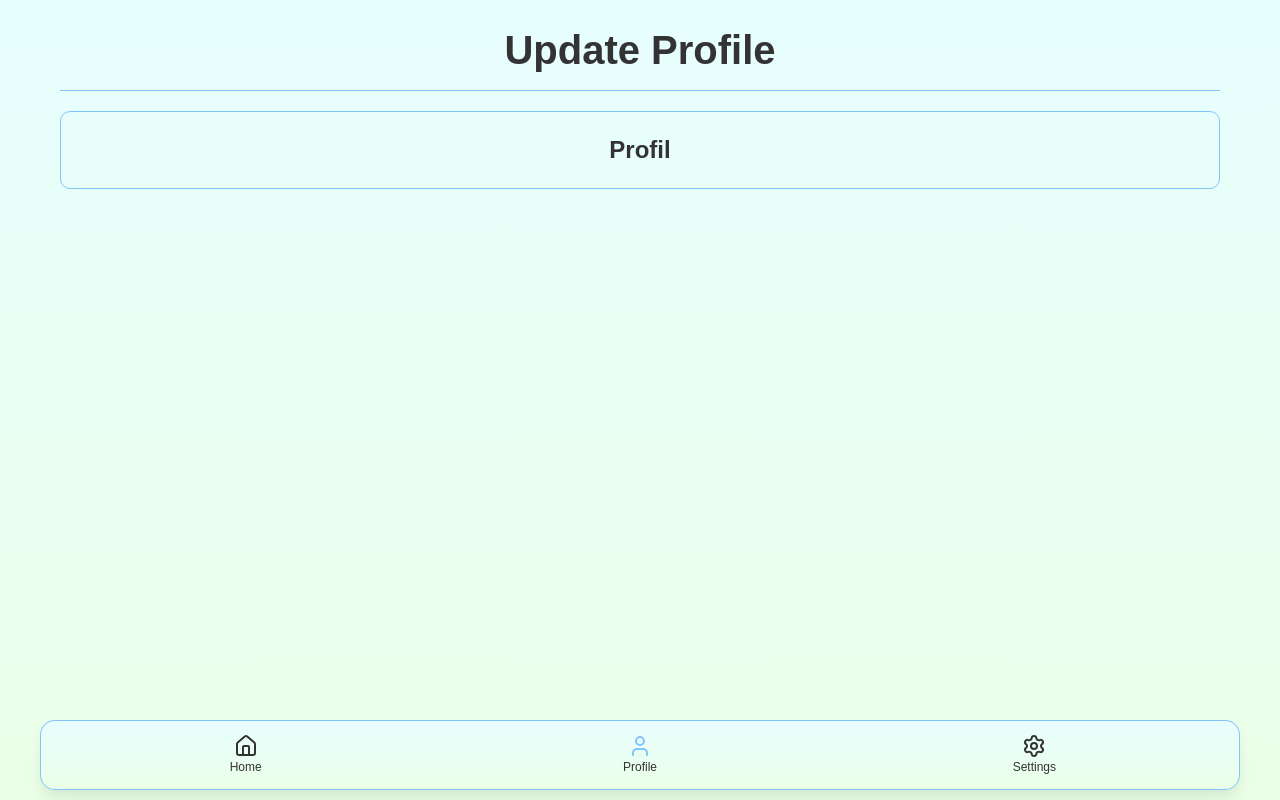
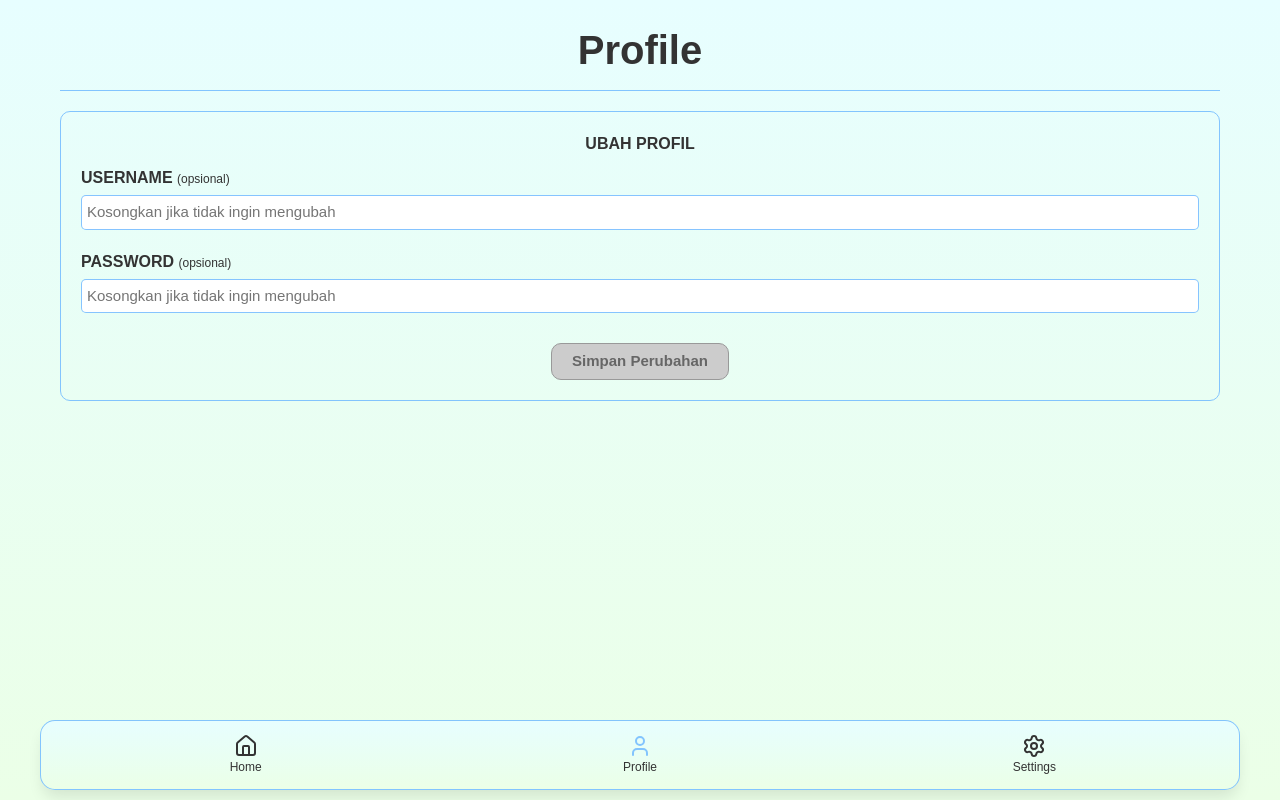
Before and after one commit to novalsofyan/web-commision-kana, a Vue app in the folder frontend/admin/: page /profile in a window 1280 px wide. Built offline with nearby package versions, Linux system fonts and the light colour scheme; no server answers; sample sign-in values are in the browser's storage; the HTML template or start-up script is replaced by a standard one.

Commit message:
[front-end] - fully functional update profile

```diff
--- a/frontend/admin/src/pages/ProfilePage.vue
+++ b/frontend/admin/src/pages/ProfilePage.vue
@@ -1,13 +1,100 @@
 <script setup lang="ts">
 import NavbarDashboard from '@/components/NavbarDashboard.vue'
+import { ref, computed } from 'vue'
+import { useAuthStore } from '@/stores/auth'
+import axios from 'axios'
+
+const username = ref<string>('')
+const password = ref<string>('')
+const authStore = useAuthStore()
+const isLoading = ref<boolean>(false)
+const successMessage = ref<string>('')
+const errorMessage = ref<string>('')
+
+const isDisabled = computed(() => {
+  const hasUsername = username.value.trim().length > 0
+  const hasPassword = password.value.trim().length > 0
+
+  return isLoading.value || (!hasUsername && !hasPassword)
+})
+
+const handleUpdate = async () => {
+  successMessage.value = ''
+  errorMessage.value = ''
+  isLoading.value = true
+
+  try {
+    const payload: { username?: string; password?: string } = {}
+
+    if (username.value.trim()) {
+      payload.username = username.value.trim()
+    }
+
+    if (password.value.trim()) {
+      payload.password = password.value.trim()
+    }
+
+    await authStore.updateProfile(payload)
+
+    successMessage.value = 'Profil berhasil diupdate!'
+
+    username.value = ''
+    password.value = ''
+  } catch (error) {
+    if (axios.isAxiosError(error)) {
+      errorMessage.value = error.response?.data?.message || 'Gagal update profil. Coba lagi ya!'
+    } else if (error instanceof Error) {
+      errorMessage.value = error.message
+    } else {
+      errorMessage.value = 'Terjadi kesalahan yang tidak diketahui'
+    }
+  } finally {
+    isLoading.value = false
+  }
+}
 </script>
 
 <template>
   <main class="profile-container">
-    <h1 class="profile-title">Update Profile</h1>
+    <h1 class="profile-title">Profile</h1>
     <div class="profile-content">
       <div class="profile-card">
-        <h2>Profil</h2>
+        <h2 class="card-title">Ubah Profil</h2>
+
+        <div v-if="successMessage" class="alert alert-success">
+          {{ successMessage }}
+        </div>
+        <div v-if="errorMessage" class="alert alert-error">
+          {{ errorMessage }}
+        </div>
+
+        <form class="form-update-profile" @submit.prevent="handleUpdate">
+          <div class="form-group">
+            <label for="name">Username <span class="optional">(opsional)</span></label>
+            <input
+              v-model="username"
+              type="text"
+              id="name"
+              placeholder="Kosongkan jika tidak ingin mengubah"
+              :disabled="isLoading"
+            />
+          </div>
+
+          <div class="form-group">
+            <label for="password">Password <span class="optional">(opsional)</span></label>
+            <input
+              v-model="password"
+              type="password"
+              id="password"
+              placeholder="Kosongkan jika tidak ingin mengubah"
+              :disabled="isLoading"
+            />
+          </div>
+
+          <button type="submit" class="btn-update" :disabled="isDisabled">
+            {{ isLoading ? 'Menyimpan...' : 'Simpan Perubahan' }}
+          </button>
+        </form>
       </div>
     </div>
     <NavbarDashboard />
@@ -16,14 +103,14 @@ import NavbarDashboard from '@/components/NavbarDashboard.vue'
 
 <style lang="scss">
 .profile-container {
-  color: var(--text-color);
-  text-align: center;
   max-width: 1200px;
   margin: 0 auto;
   padding: 2rem;
 }
 
 .profile-title {
+  color: var(--text-color);
+  text-align: center;
   font-size: 4rem;
   font-weight: bold;
   padding-bottom: 1rem;
@@ -32,6 +119,8 @@ import NavbarDashboard from '@/components/NavbarDashboard.vue'
 
 .profile-content {
   margin-top: 2rem;
+  display: flex;
+  justify-content: center;
 }
 
 .profile-card {
@@ -39,5 +128,123 @@ import NavbarDashboard from '@/components/NavbarDashboard.vue'
   border: 1px solid var(--primary-color);
   border-radius: 1rem;
   padding: 2rem;
+  box-sizing: border-box;
+
+  .card-title {
+    color: var(--text-color);
+    font-size: 1.6rem;
+    text-transform: uppercase;
+    font-weight: 800;
+    margin-bottom: 1rem;
+    text-align: center;
+  }
+}
+
+.form-update-profile {
+  display: flex;
+  flex-direction: column;
+  align-items: center;
+  margin: 0 auto;
+  width: 100%;
+}
+
+.form-group {
+  color: var(--text-color);
+  display: flex;
+  flex-direction: column;
+  margin-bottom: 1rem;
+  width: 100%;
+}
+
+.form-group label {
+  font-size: 1.6rem;
+  font-weight: 800;
+  text-transform: uppercase;
+  margin-bottom: 0.5rem;
+
+  .optional {
+    font-size: 1.2rem;
+    font-weight: normal;
+    text-transform: none;
+  }
+}
+
+.form-group input {
+  padding: 0.5rem;
+  border: 1px solid var(--primary-color);
+  border-radius: 0.5rem;
+  font-size: 1.6rem;
+  margin-bottom: 1rem;
+  background: white;
+
+  &:disabled {
+    opacity: 0.6;
+    cursor: not-allowed;
+  }
+}
+
+.btn-update {
+  background-color: var(--primary-color);
+  color: whitesmoke;
+  width: 100%;
+  padding: 0.7rem;
+  border: none;
+  border-radius: 1rem;
+  font-size: 1.4rem;
+  font-weight: 700;
+  cursor: pointer;
+  margin-top: 1rem;
+  transition: all 0.3s ease;
+
+  &:hover:not(:disabled) {
+    opacity: 0.8;
+    transform: translateY(-2px);
+  }
+
+  &:disabled {
+    background-color: #cccccc;
+    color: #666666;
+    cursor: not-allowed;
+    border: 1px solid #999999;
+  }
+}
+
+/* DESKTOP SIZING SYNC */
+@media (min-width: 768px) {
+  .form-group label {
+    font-size: 1.6rem;
+  }
+
+  .form-group input {
+    font-size: 1.5rem;
+  }
+
+  .btn-update {
+    width: auto;
+    padding: 0.6rem 2rem;
+    font-size: 1.5rem;
+  }
+}
+
+// Alert styles
+.alert {
+  padding: 1rem;
+  border-radius: 0.5rem;
+  margin-bottom: 1rem;
+  text-align: center;
+  font-size: 1.4rem;
+  font-weight: 500;
+}
+
+.alert-success {
+  background-color: #d4edda;
+  color: #155724;
+  border: 1px solid #c3e6cb;
+}
+
+.alert-error {
+  background-color: #f8d7da;
+  color: #721c24;
+  border: 1px solid #f5c6cb;
 }
 </style>
--- a/frontend/admin/src/stores/auth.ts
+++ b/frontend/admin/src/stores/auth.ts
@@ -91,34 +91,32 @@ export const useAuthStore = defineStore('auth', {
       sessionStorage.removeItem('auth_token')
     },
 
-    // Silent refresh (untuk scaling)
-    // async silentRefresh(): Promise<void> {
-    //   if (!this.token) return
+    // update profile
+    async updateProfile(payload: { username?: string; password?: string }) {
+      if (!this.token) {
+        throw new Error('Unauthorized')
+      }
 
-    //   try {
-    //     const baseUrl = import.meta.env.VITE_API_BASE_URL
-    //     await axios.get(`${baseUrl}/api/auth/me`, {
-    //       headers: {
-    //         Authorization: `Bearer ${this.token}`,
-    //       },
-    //     })
-    //   } catch (err) {
-    //     if (axios.isAxiosError(err)) {
-    //       if (err.response) {
-    //         const status = err.response.status
-    //         if (status === 401) {
-    //           console.warn('Session telah berakhir.')
-    //           this.clearAuth()
-    //         } else {
-    //           console.error(`terjadi kesalahan internal pada server: ${status}`)
-    //         }
-    //       } else if (err.request) {
-    //         console.warn(`Network error`)
-    //       }
-    //     } else {
-    //       console.error('Error tak terduga:', err)
-    //     }
-    //   }
-    // },
+      this.isValidating = true
+      try {
+        const baseUrl = import.meta.env.VITE_API_BASE_URL
+        const response = await axios.patch(`${baseUrl}/api/admin/me`, payload, {
+          headers: { Authorization: `Bearer ${this.token}` },
+        })
+
+        if (payload.username && this.user) {
+          this.user = { ...this.user, username: payload.username }
+        }
+
+        return { success: true, data: response.data.data }
+      } catch (error) {
+        if (axios.isAxiosError(error)) {
+          throw new Error(error.response?.data?.message || 'Update gagal')
+        }
+        throw error
+      } finally {
+        this.isValidating = false
+      }
+    },
   },
 })
```
Also changed, not shown: 1 other file (tests, documents, lock files or other folders).
